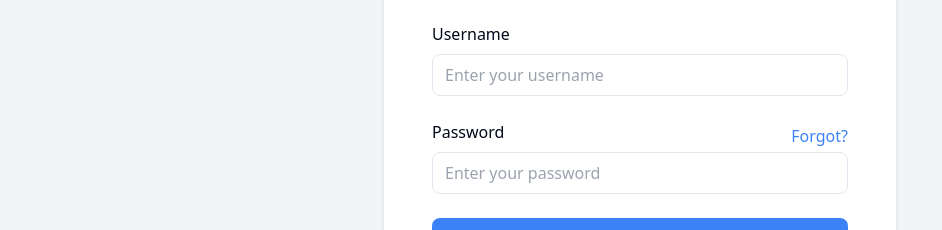
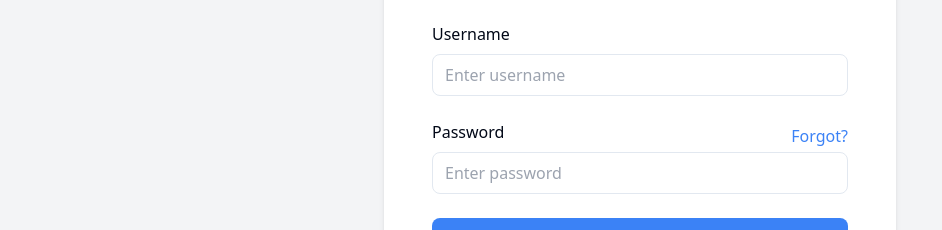
Before and after one commit to felltrin/soggy-waffle-sandwich, a React (Vite) app in the folder client/: page / in a window 1280 px wide. Shown: the part 310-540 px from the top of the page, without its empty margins (0-942 px from the left). Built offline with nearby package versions, Linux system fonts and the light colour scheme.

Commit message:
the input component is now consistent to reduce redundancy across multiple components
Signed-off-by: felltrin <luciholzinger@gmail.com>

```diff
--- a/client/src/components/FormInput.tsx
+++ b/client/src/components/FormInput.tsx
@@ -1,11 +1,11 @@
-const FormInput = ({ value, setValue, placeholder, type }) => {
+const FormInput = ({ type, placeholder, value, onChange }) => {
   return (
     <>
       <input
         type={type}
         placeholder={placeholder}
         value={value}
-        onChange={(e) => setValue(e.target.value)}
+        onChange={onChange}
         className="w-full px-3 py-2 border rounded-lg outline-cyan-100"
       />
     </>
--- a/client/src/pages/Login.tsx
+++ b/client/src/pages/Login.tsx
@@ -5,8 +5,10 @@ import FormInput from "@/components/FormInput";
 import FormButton from "@/components/FormButton";
 
 function Login() {
-  const [username, setUsername] = useState("");
-  const [password, setPassword] = useState("");
+  const [userData, setUserData] = useState({
+    username: "",
+    password: "",
+  });
   const navigate = useNavigate();
 
   const handleLogin = async (e: React.FormEvent) => {
@@ -14,8 +16,7 @@ function Login() {
 
     try {
       const response = await axios.post("http://127.0.0.1:8080/auth/login", {
-        username,
-        password,
+        userData,
       });
 
       const { access_token } = response.data;
@@ -43,10 +44,12 @@ function Login() {
           <div className="mb-6">
             <label className="block mb-2 font-light">Username</label>
             <FormInput
-              value={username}
-              setValue={setUsername}
-              placeholder={"Enter your username"}
-              type={"text"}
+              type="text"
+              placeholder="Enter username"
+              value={userData.username}
+              onChange={(e) =>
+                setUserData({ ...userData, username: e.target.value })
+              }
             />
           </div>
 
@@ -56,10 +59,12 @@ function Login() {
               <a className="text-right text-blue-500">Forgot?</a>
             </div>
             <FormInput
-              value={password}
-              setValue={setPassword}
-              placeholder={"Enter your password"}
-              type={"password"}
+              type="password"
+              placeholder="Enter password"
+              value={userData.password}
+              onChange={(e) =>
+                setUserData({ ...userData, password: e.target.value })
+              }
             />
           </div>
 
```
Also changed, not shown: 1 other file (tests, documents, lock files or other folders).
